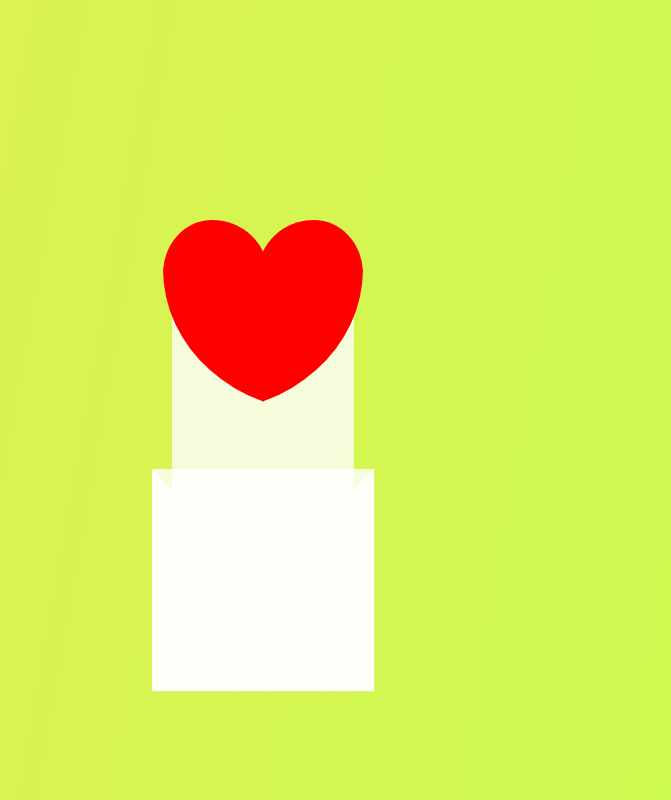
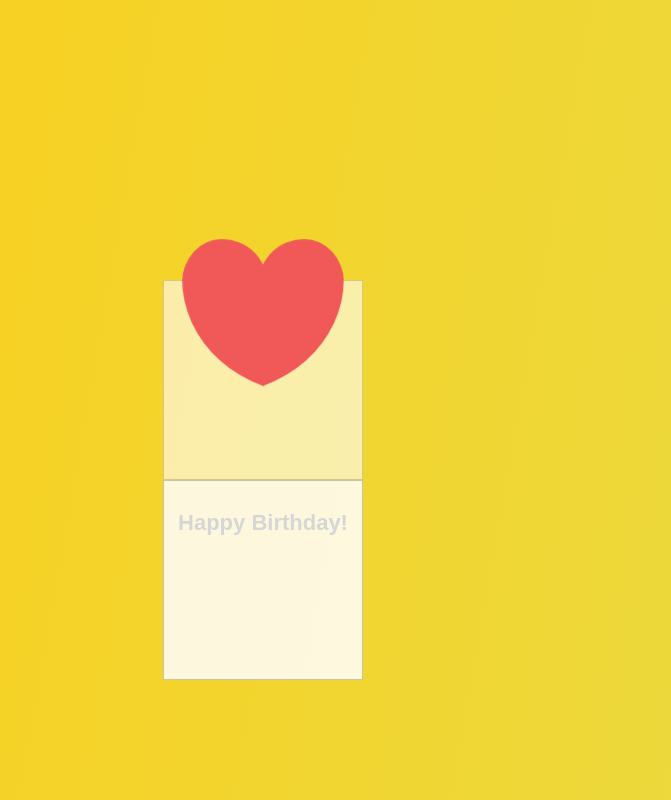
Before and after one commit to tri613/mama2016, a website: page index.html in a window 1280 px wide. Shown: the whole page, without its empty margins (377-1048 px from the left). Drawn offline with Linux system fonts and the light colour scheme.

Commit message:
modified:   css/page.css 	modified:   index.html 	modified:   sass/page.scss

```diff
--- a/index.html
+++ b/index.html
@@ -18,8 +18,9 @@
 			</div>
 		</header> -->
 		<div class="page-body">
-			<div id="top">
+			<div class="page" id="top">
 				<section class="container">
+					  <div id="cube-wrapper">
 					  	<div id="cube">
 						    <figure class="front"></figure>
 						    <figure class="back"></figure>
@@ -27,12 +28,14 @@
 						    <figure class="left"></figure>
 						    <figure class="top"></figure>
 						    <figure class="bottom"></figure>
+					    </div>
 					  	<div id="heart">
 					  		<div class="heart-top lft"></div>
 							<div class="heart-top rgt"></div>
 							<div class="heart-bot lft"></div>
 							<div class="heart-bot rgt"></div>
 					  	</div>
+				  		<h1>Happy Birthday!</h1>
 					  </div>
 				</section>
 			</div>
--- a/sass/page.scss
+++ b/sass/page.scss
@@ -1,7 +1,8 @@
 $peach: #ffb285, #ff9aac;
-$delay-start-time: 2s;
+$delay-start-time: 0.8s;
 $basic-duration: 1s;
 $cubic: cubic-bezier(0.65, 0.05, 0.36, 1);
+$heart-color: #f15959;
 
 %strip-bg {
 	background-color: hsl(2, 57%, 40%);
@@ -37,11 +38,10 @@ repeating-linear-gradient(125deg, transparent, transparent 2px, rgba(0,0,0,.2) 2
 
 @mixin change-background ($deg: 134, $colors...) {
 	background: linear-gradient(#{$deg}deg, $colors);
-	background-size: 1200% 1200%;
-	animation: changeColor 20s ease infinite;
+	background-size: 1000% 1000%;
+	animation: changeColor 30s ease infinite;
 }
 
-$heart-color: red;
 
 .page-wrapper {
 	position: absolute;
@@ -53,7 +53,7 @@ $heart-color: red;
 
 	#top {
 		// @include change-background(298, $peach);
-		@include change-background(280, #28a0ff, #c8ff51, #ffd951, #ff5751, #ff5188, #616cde);
+		@include change-background(280,#98c5ff, #ceed7c, #ffcc13, #ffab7f, #c97fff);
 		height: 100vh;
 
 		.container {
@@ -66,7 +66,7 @@ $heart-color: red;
 		  perspective: 1000px;
 		  transform: translateY(-100%);
 		  animation: dropCube $basic-duration $cubic forwards $delay-start-time;
-			#cube {
+			#cube-wrapper {
 				width: 100%;
 				height: 100%;
 				position: absolute;
@@ -81,7 +81,8 @@ $heart-color: red;
 					transition: all 0.5s;
 					box-sizing: border-box;
 					background-color:#FFF;
-					opacity: 0.8;
+					opacity: 0.6;
+					border: 1px solid #c1c1c1;
 					// @extend %star-bg;
 				}
 				.front  { transform: rotateY( 0deg ) translateZ( 100px ); z-index: 3;}
@@ -90,7 +91,7 @@ $heart-color: red;
 			 	.left   { transform: rotateY( -90deg ) translateZ( 100px ); z-index: 3;}
 			 	.top    { transform: rotateX(  90deg ) translateZ( 100px ); z-index:1; animation: openTop $basic-duration forwards $delay-start-time+1; }
 			 	.bottom { transform: rotateX( -90deg ) translateZ( 100px ); }
-
+			}
 			#heart {
 				width: 100%;
 			    height: 100%;
@@ -98,7 +99,10 @@ $heart-color: red;
 			    z-index: 2;
 			    top: 0;
 			    transform: rotateY(0deg);
-				    animation: showHeart $basic-duration forwards $delay-start-time+2, heartbeat 0.6s cubic-bezier(0.25, 0.46, 0.45, 0.94) $delay-start-time+3 infinite alternate;
+			    animation: showHeart $basic-duration forwards $delay-start-time+2
+			    	, heartbeat 0.5s cubic-bezier(0.25, 0.46, 0.45, 0.94) forwards $delay-start-time+3 9 alternate
+			    	// , scaleToFullSreen 2s forwards $delay-start-time+8
+			    ;
 
 				* { position: absolute; }
 				.heart-top {
@@ -150,6 +154,12 @@ $heart-color: red;
 					}
 				}
 			}
+			h1 {
+			    color: #000;
+				text-align: center;
+			    margin: 0;
+			    padding-top: 15%;
+				font-size: 22px;
 			}
 		}
 	}
@@ -185,6 +195,10 @@ $heart-color: red;
 		transform: scale(0.9);
 	}
 }
+@keyframes scaleToFullSreen {
+	100% { transform: scale(10);}
+}
+
 //bg
 @keyframes changeColor {
     0%{background-position:0% 50%}
```
Also changed, not shown: css/page.css. Lines whose indentation alone changed are shown as unchanged.
